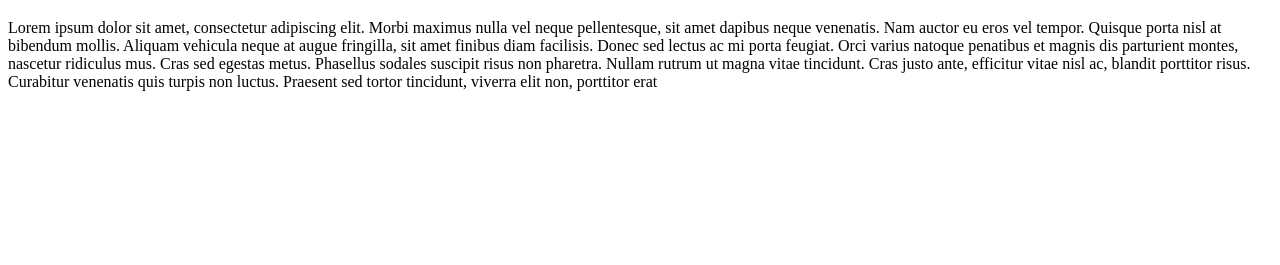
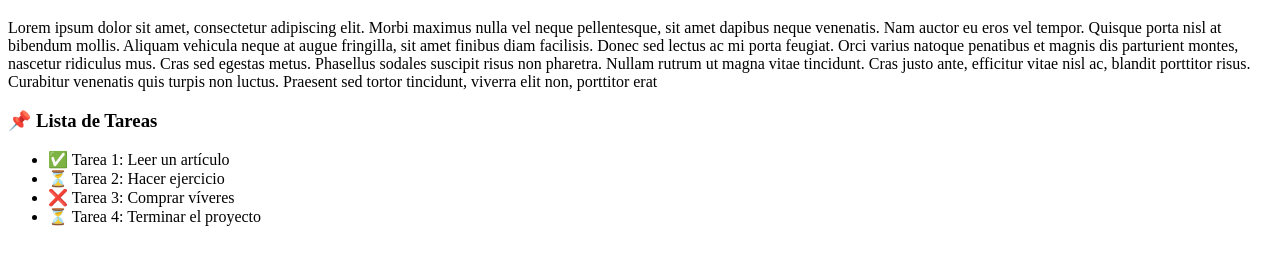
Before and after one commit to lincolnGS/taller-git1, a plain HTML site: page index.html in a window 1280 px wide. Shown: the part 61-326 px from the top of the page. Drawn offline with Linux system fonts and the light colour scheme.

Commit message:
commit 1 by master

```diff
--- a/index.html
+++ b/index.html
@@ -9,5 +9,16 @@
     <h1>Mi primer proyecto</h1>
 
    <p> Lorem ipsum dolor sit amet, consectetur adipiscing elit. Morbi maximus nulla vel neque pellentesque, sit amet dapibus neque venenatis. Nam auctor eu eros vel tempor. Quisque porta nisl at bibendum mollis. Aliquam vehicula neque at augue fringilla, sit amet finibus diam facilisis. Donec sed lectus ac mi porta feugiat. Orci varius natoque penatibus et magnis dis parturient montes, nascetur ridiculus mus. Cras sed egestas metus. Phasellus sodales suscipit risus non pharetra. Nullam rutrum ut magna vitae tincidunt. Cras justo ante, efficitur vitae nisl ac, blandit porttitor risus. Curabitur venenatis quis turpis non luctus. Praesent sed tortor tincidunt, viverra elit non, porttitor erat</p>
+
+   <h3>📌 Lista de Tareas</h3>
+
+   <ul>
+       <li>✅ Tarea 1: Leer un artículo</li>
+       <li>⏳ Tarea 2: Hacer ejercicio</li>
+       <li>❌ Tarea 3: Comprar víveres</li>
+       <li>⏳ Tarea 4: Terminar el proyecto</li>
+   </ul>
+
+
 </body>
 </html>
```
